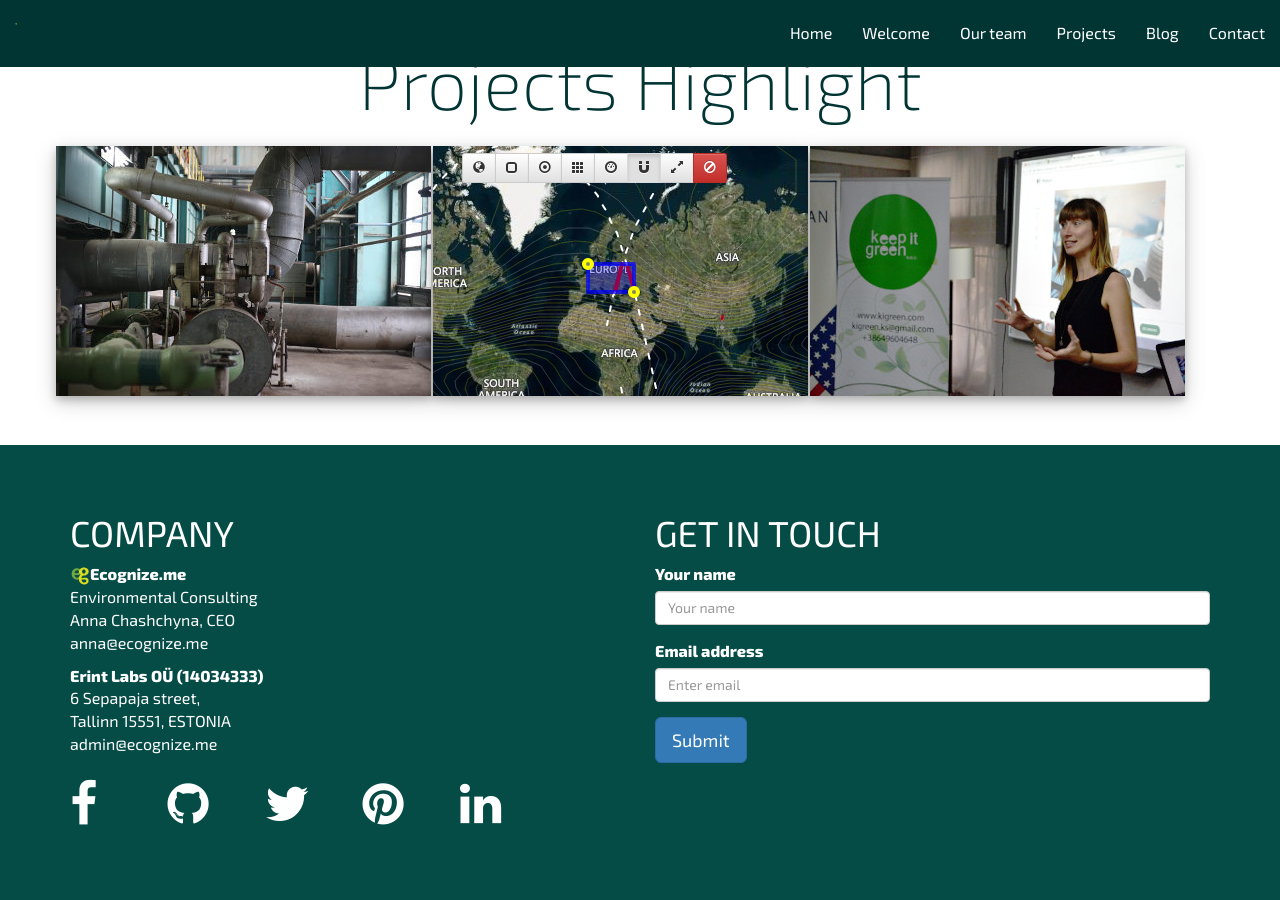
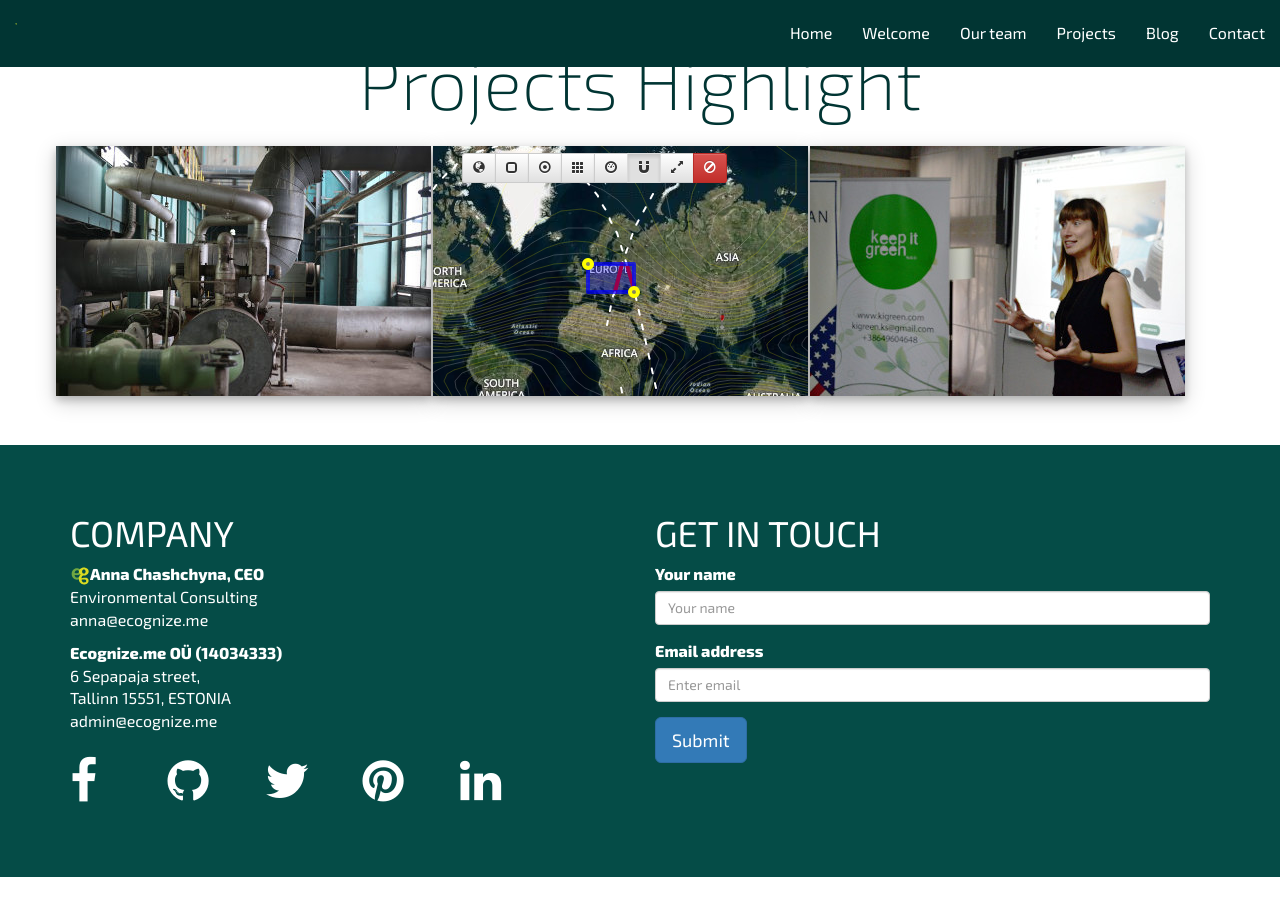
Before and after one commit to Ecognize/Ecognize.github.io, a Jekyll site: the page built from index.html, in a window 1280 px wide and 900 px high, scrolled down 2187 px. Built offline with Jekyll 4.4.1, drawn with Linux system fonts in a browser that asks for light colours; after the commit the page ends 3064 px from its top, so only the background shows below that.

Commit message:
Erint Labs OÜ is no more, it has ceased to be

```diff
--- a/_includes/contacts.html
+++ b/_includes/contacts.html
@@ -4,12 +4,11 @@
             <div class="col-md-6">
                 <h1 class="pi-draggable pi-item">COMPANY</h1>
 
-                <p><b><img alt="Ecognize.me Logo" height="20" src="ecognize.me-transparent.svg" />Ecognize.me</b><br />
+                <p><b><img alt="Ecognize.me Logo" height="20" src="ecognize.me-transparent.svg" />Anna Chashchyna, CEO</b><br />
                 Environmental Consulting<br />
-                Anna Chashchyna, CEO &nbsp; &nbsp; &nbsp; &nbsp; &nbsp; &nbsp;&nbsp;<br />
                 <a href="mailto:anna@ecognize.me">anna@ecognize.me</a></p>
 
-                <p><b>Erint Labs OÜ (14034333)</b><br />
+                <p><b>Ecognize.me OÜ (14034333)</b><br />
                 6 Sepapaja street, <br />
                 Tallinn 15551, ESTONIA&nbsp; &nbsp; &nbsp; &nbsp; &nbsp; &nbsp;&nbsp;<br />
                 <a href="mailto:admin@ecognize.me">admin@ecognize.me</a></p>
```
